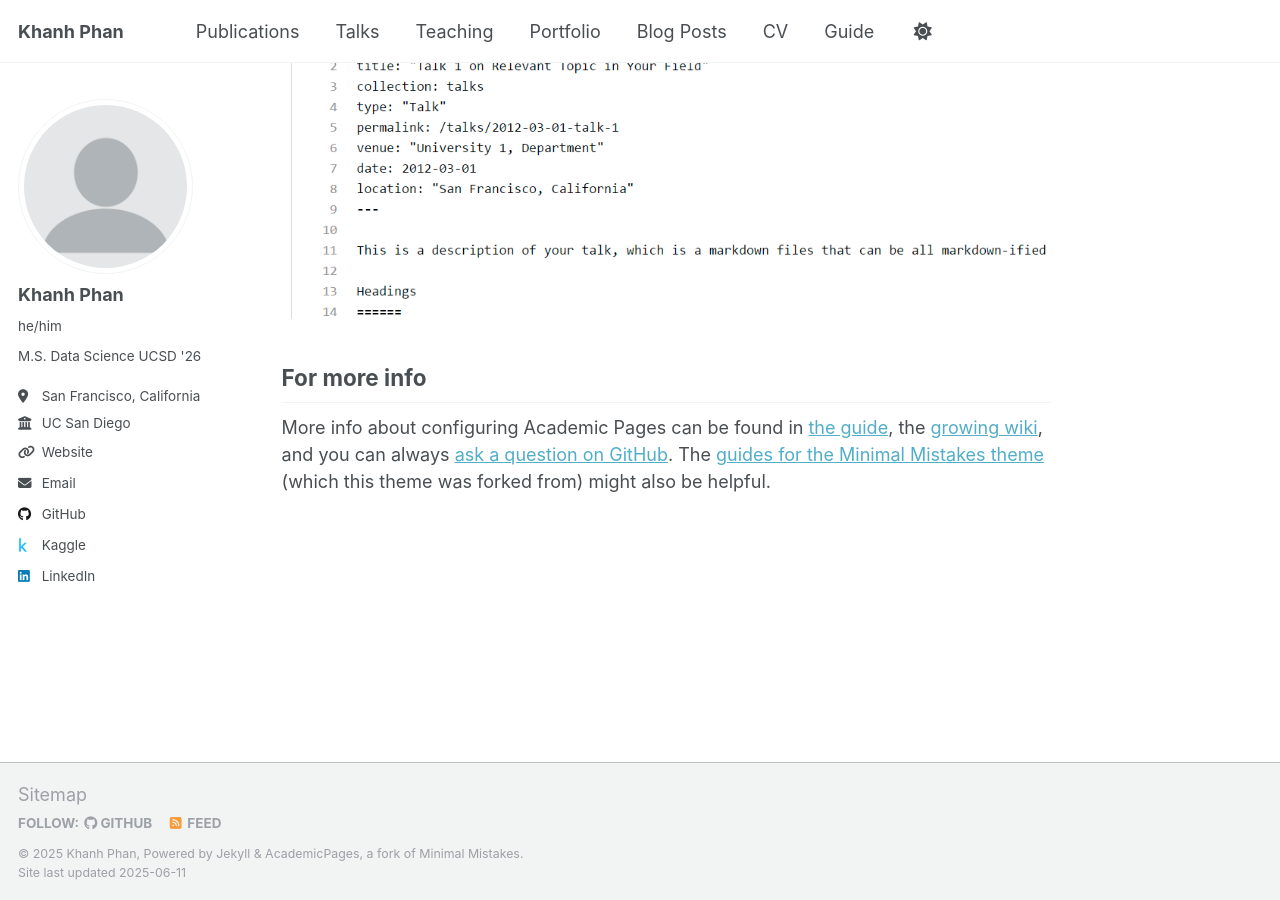
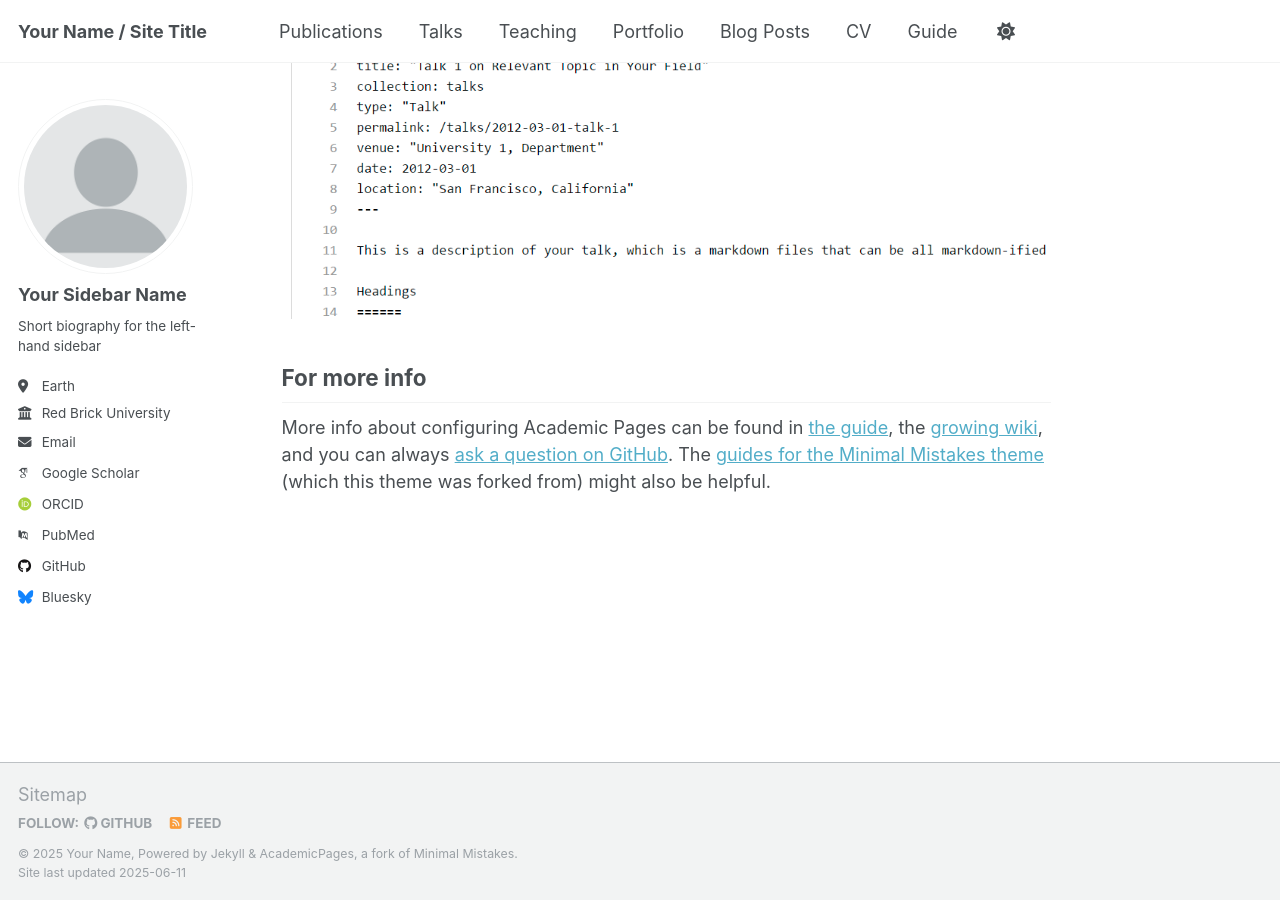
Before and after one commit to k-phantastic/k-phantastic.github.io, a Jekyll site: the page built from _pages/about.md, in a window 1280 px wide and 900 px high, scrolled down 2636 px. Built offline with Jekyll 4.4.1, drawn with Linux system fonts in a browser that asks for light colours; some web fonts are replaced.

```diff
--- a/_config.yml
+++ b/_config.yml
@@ -9,13 +9,13 @@
 # Basic Site Settings
 locale                   : "en-US"
 site_theme               : "default"
-title                    : "Khanh Phan"
+title                    : "Your Name / Site Title"
 title_separator          : "-"
-name                     : &name "Khanh Phan"
+name                     : &name "Your Name"
 description              : &description "personal description"
-url                      : https://k-phantastic.github.io # the base hostname & protocol for your site e.g. "https://[your GitHub username].github.io" or if you already have some other page hosted on Github then use "https://[your GitHub username].github.io/[Your Repo Name]"
+url                      : https://academicpages.github.io # the base hostname & protocol for your site e.g. "https://[your GitHub username].github.io" or if you already have some other page hosted on Github then use "https://[your GitHub username].github.io/[Your Repo Name]"
 baseurl                  : "" # the subpath of your site, e.g. "/blog"
-repository               : "k-phantastic/k-phantastic.github.io"
+repository               : "academicpages/academicpages.github.io"
 
 # Site Author - The following control what appear as part of the author content on the side bar.
 #               If a field is blank the icon and link will not appear, otherwise it will be shown.
@@ -23,22 +23,22 @@ repository               : "k-phantastic/k-phantastic.github.io"
 author:
   # Biographic information
   avatar           : "profile.png"
-  name             : "Khanh Phan"
-  pronouns         : "he/him"
-  bio              : "M.S. Data Science UCSD '26"
-  location         : "San Francisco, California"
-  employer         : "UC San Diego"
-  uri              : "khanhphan.com"
-  email            : "khphan183@gmail.com"
+  name             : "Your Sidebar Name"
+  pronouns         : # example: "she/her"
+  bio              : "Short biography for the left-hand sidebar"
+  location         : "Earth"
+  employer         : "Red Brick University"
+  uri              : # URL
+  email            : "none@example.org"
 
   # Academic websites
   academia         : # URL
   arxiv            : # URL - Update with the correct link to your profile
-  googlescholar    : # "https://scholar.google.com/citations?user=PS_CX0AAAAAJ"
+  googlescholar    : "https://scholar.google.com/citations?user=PS_CX0AAAAAJ"
   impactstory      : # URL
-  orcid            : # "http://orcid.org/yourorcidurl"
+  orcid            : "http://orcid.org/yourorcidurl"
   semantic         : # URL
-  pubmed           : # "https://www.ncbi.nlm.nih.gov/pubmed/?term=john+snow"
+  pubmed           : "https://www.ncbi.nlm.nih.gov/pubmed/?term=john+snow"
   researchgate     : # URL
   scopus           : # URL
 
@@ -46,12 +46,12 @@ author:
   bitbucket        : # Username - Update with your username on the site
   codepen          : # Username
   dribbble         : # Username
-  github           : "k-phantastic"
-  kaggle           : khp023
+  github           : "academicpages"
+  kaggle           : # Username
   stackoverflow    : # User number or user number and name (i.e., use "1" or "1/jeff-atwood")
 
   # Social media
-  bluesky          : # Username
+  bluesky          : "bsky.app" # Replace this with you Bluesky username
   facebook         : # Username
   flickr           : # Username
   foursquare       : # Username
@@ -60,7 +60,7 @@ author:
   keybase          : # Username
   instagram        : # Username
   lastfm           : # Username
-  linkedin         : "khanhhphan"
+  linkedin         : # Username
   mastodon         : # URL
   medium           : # URL
   pinterest        : # Username
```
